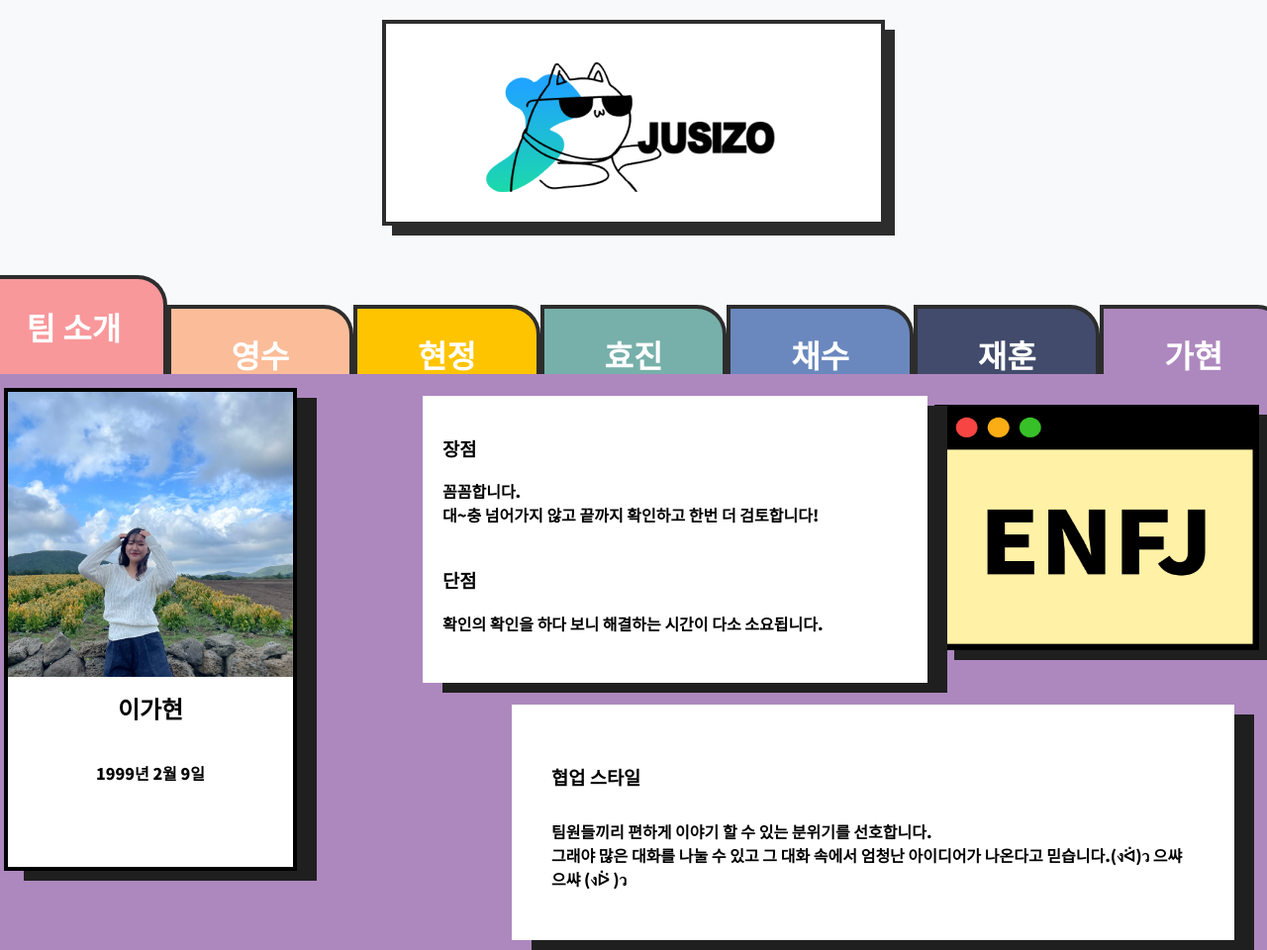
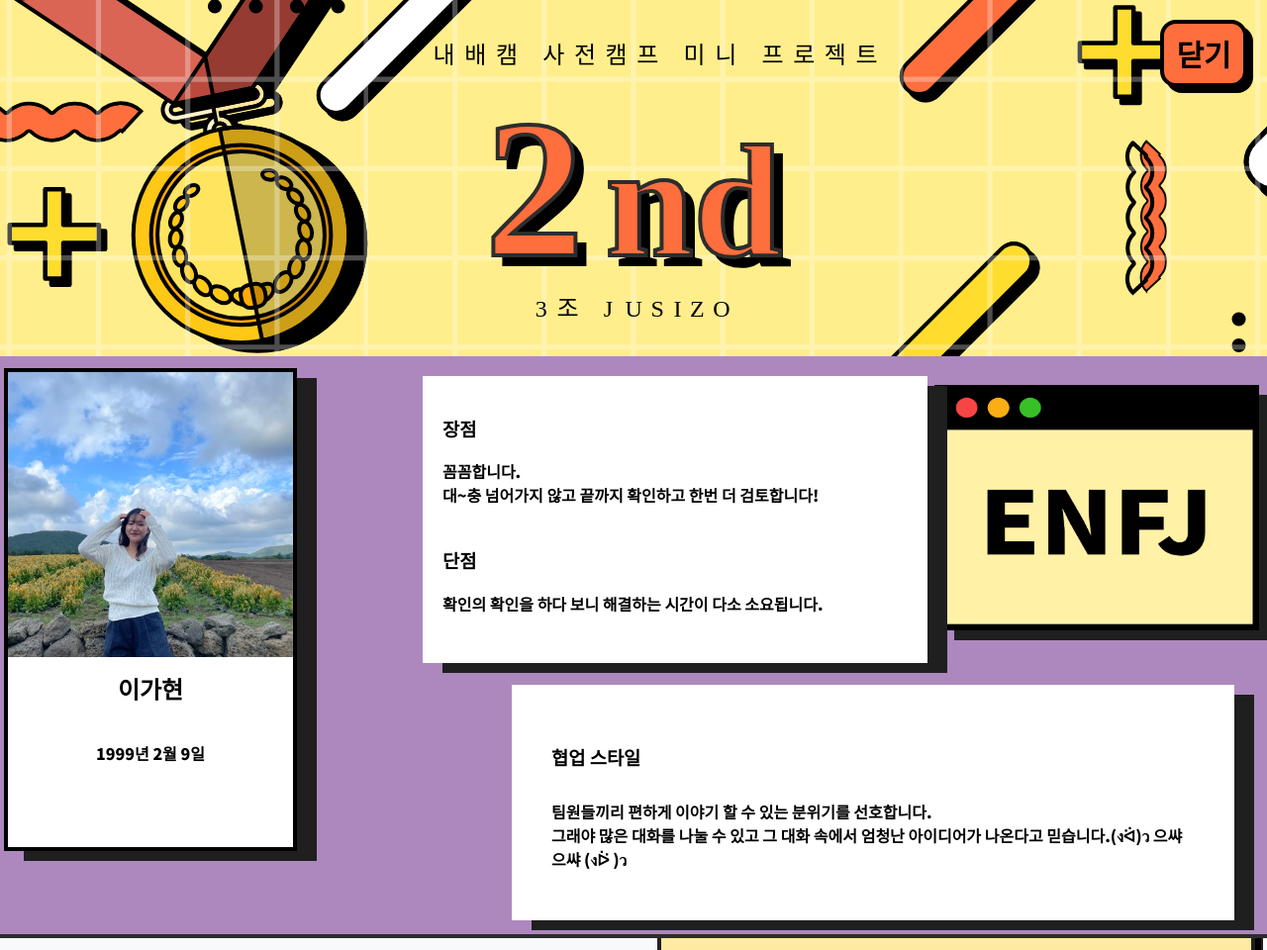
Before and after one commit to JUSIZO/JUSIZO_Frontend, a plain HTML site: page main.html in a window 1280 px wide. Shown: the top 960 px of the page at 99% size. Drawn offline with Linux system fonts and the light colour scheme.

Commit message:
배너 추가

```diff
--- a/js/jaehun.js
+++ b/js/jaehun.js
@@ -18,12 +18,13 @@ btns.forEach((selectedBtn) => {
   });
 });
 
-// const cardReverseBtn = document.querySelector('.arrow-top');
-// console.log(cardReverseBtn);
+let adBanner = document.querySelector('.ad');
+let adCloseBtn = document.querySelector('.ad-close');
 
-// cardReverseBtn.addEventListener('mouseover', (e) => {
-//   console.log('onmouse!');
-// })
-// cardReverseBtn.addEventListener('mouseout', (e) => {
-//   console.log('mouseout!');
-// })
+adCloseBtn.addEventListener('click', () => {
+  adBanner.style.top = "-500px";
+  adBanner.style.opacity = 0;
+  setTimeout(() => {
+    adBanner.style.display= "none";
+  }, 1000)
+})
--- a/main.html
+++ b/main.html
@@ -649,6 +649,9 @@
       </div>
     </article>
   </header>
+  <div class="ad">
+    <a href="#a" class="ad-close">닫기</a>
+  </div>
 </body>
 <script src="./js/jaehun.js"></script>
 
--- a/style/jaehun.css
+++ b/style/jaehun.css
@@ -21,7 +21,6 @@
 
 body {
   background-color: #f8f9fa;
-  padding: 20px;
   display: flex;
   flex-direction: column;
   align-items: center;
--- a/style/shared.css
+++ b/style/shared.css
@@ -1,4 +1,11 @@
 @import url("https://fonts.googleapis.com/css2?family=Noto+Sans+KR:wght@100..900&display=swap");
+
+body {
+  width: 100%;
+  margin: 0;
+  padding: 0;
+
+}
 
 * {
   font-family: "Noto Sans KR", sans-serif;
@@ -163,3 +170,38 @@
   border-bottom: none;
   top: 0px;
 }
+
+.ad {
+  width: 100%;
+  height: 360px;
+  background-image: url('../img/ad.svg');
+  background-repeat: no-repeat;
+  background-size: cover;
+  background-position: center;
+  position: fixed;
+  top: 0;
+  z-index: 2;
+  background-color: #ffee8b;
+  overflow: hidden;
+  transition: all 1s;
+  opacity: 100%;
+}
+
+.ad-close {
+  position: absolute;
+  top: 20px;
+  right: 20px;
+  text-decoration: none;
+  display: flex;
+  justify-content: center;
+  align-items: center;
+  width: 80px;
+  height: 60px;
+  border-radius: 16px;
+  font-size: 30px;
+  font-weight: 900;
+  color: black;
+  border: 4px solid black;
+  filter: drop-shadow(6px 6px black);
+  background-color: #ff6e3d;
+}
```
Also changed, not shown: img/ad.svg (added).
